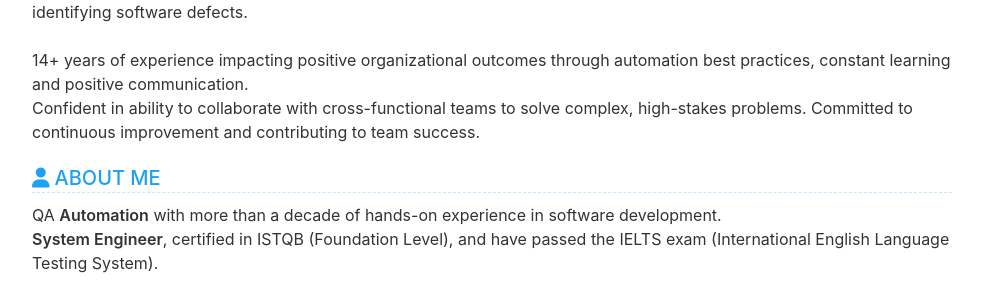
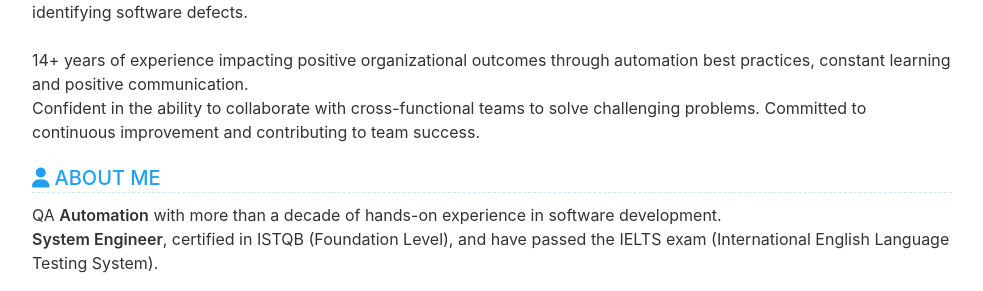
Before and after one commit to cvera08/short-resume, a Jekyll site: the page built from index.html, in a window 1280 px wide and 900 px high. Shown: the part 251-542 px from the top of the window, without its empty margins (148-1131 px from the left). Built offline with Jekyll 4.4.1, drawn with Linux system fonts in a browser that asks for light colours.

Commit message:
chore(profess summary): solve challenging

```diff
--- a/_data/data.yml
+++ b/_data/data.yml
@@ -28,7 +28,7 @@ profile:
     High-performing **QA Automation** activities with a passion for technology. Skilled in developing automated test scripts and identifying software defects.
     <br>
     14+ years of experience impacting positive organizational outcomes through automation best practices, constant learning and positive communication.
-    Confident in ability to collaborate with cross-functional teams to solve complex, high-stakes problems. Committed to continuous improvement and contributing to team success.
+    Confident in the ability to collaborate with cross-functional teams to solve challenging problems. Committed to continuous improvement and contributing to team success.
 
 evaluation:
   show: true
```
